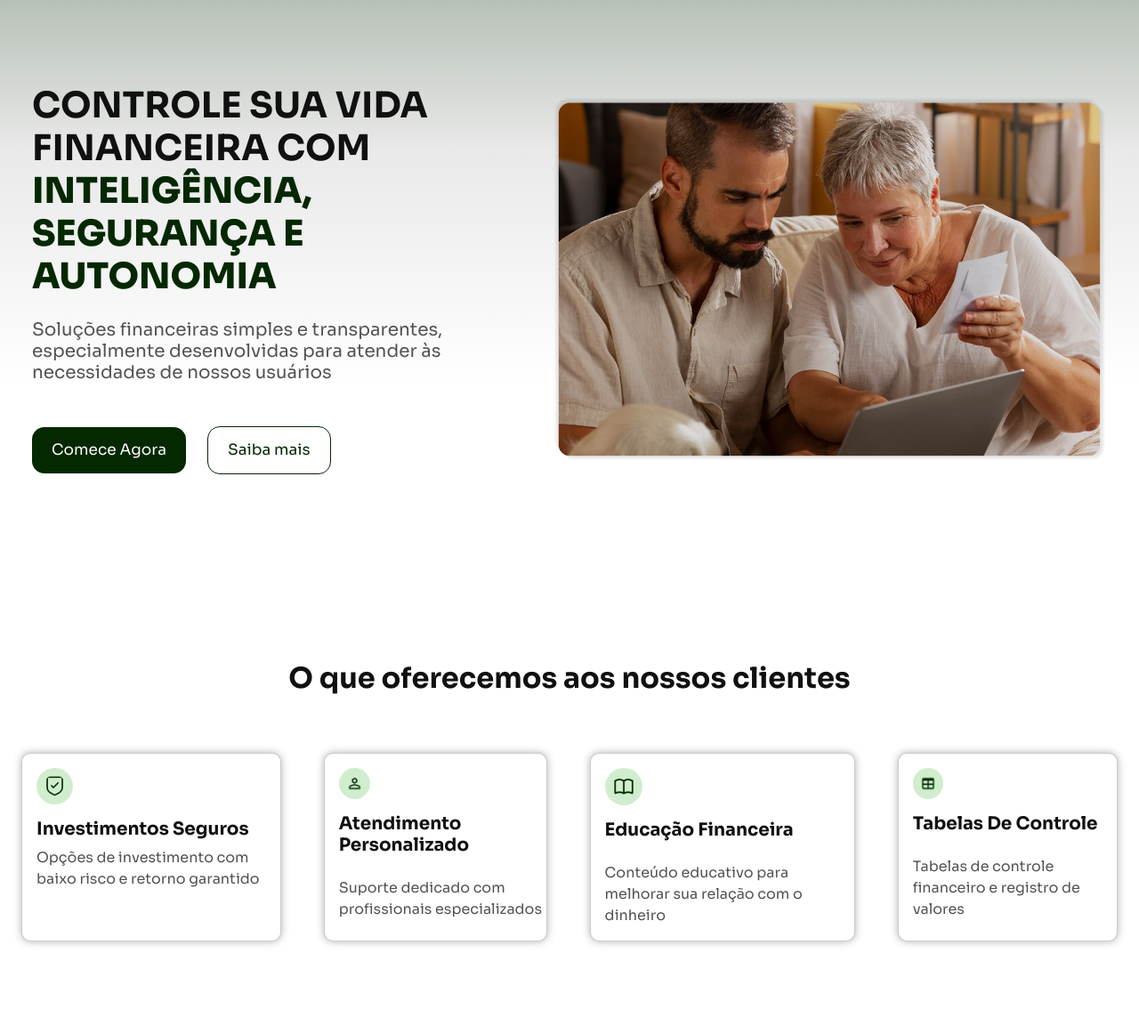
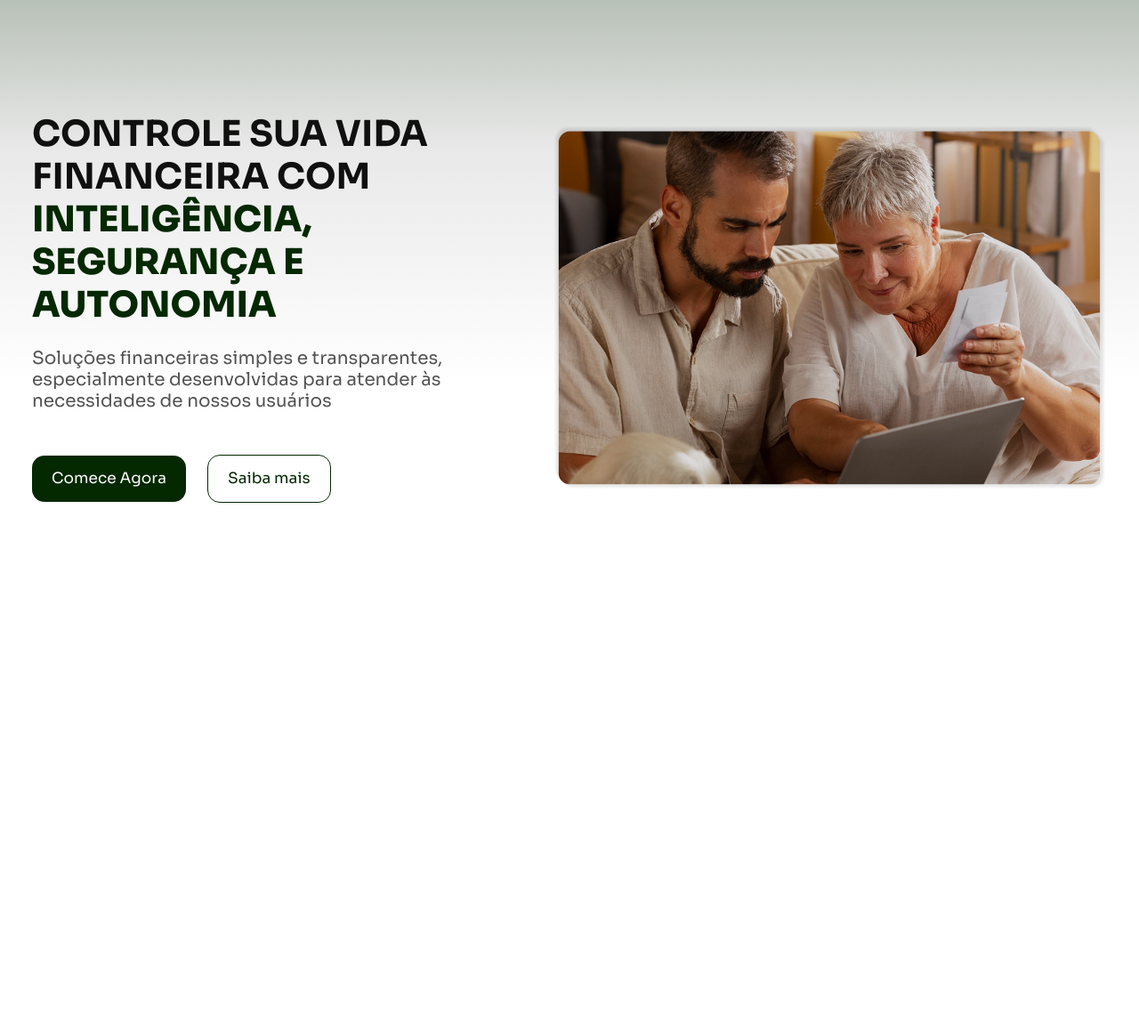
Before and after one commit to devfenrir/fyvofintech, a plain HTML site: page index.html in a window 1280 px wide. Shown: the part 95-1257 px from the top of the page at 89% size. Drawn offline with nearby package versions, Linux system fonts and the light colour scheme.

Commit message:
reeorganização do arquivo html

```diff
--- a/Assets/Css/estilos/style-pagina-principal.css
+++ b/Assets/Css/estilos/style-pagina-principal.css
@@ -134,6 +134,14 @@ header {
     background-color: #ace0a78f;
     padding: 8px;
     border-radius: 180px;
+}
+
+.mt-personalizada-40 {
+    margin-top: 40px;
+}
+
+.pt-personalizado-32 {
+    padding-top: 32px;
 }
 
 .w-logo-ajuste {
--- a/index.html
+++ b/index.html
@@ -62,7 +62,7 @@
   <main aria-label="Navegação Principal">
 
     <section aria-label="Controle Financeiro"
-      class="container-fluid section-principal-apresentacao gradiente-section-principal tamanho-section-principal">
+      class="pt-personalizado-32 container-fluid section-principal-apresentacao gradiente-section-principal tamanho-section-principal">
       <div class="section-principal-inicio d-flex align-items-center limita-conteudo">
         <div
           class="section-principal-apresentacao-esquerda d-flex flex-column gap-3 ajuste-section-principal w-75 pe-5">
@@ -88,7 +88,8 @@
       </div>
     </section>
 
-    <section aria-label="Oferecimentos" class="section-cards mt-5 limita-conteudo" id="oferecimentos-clientes">
+    <!-- O que oferecemos aos nossos clientes -->
+    <section aria-label="Oferecimentos" class="section-cards mt-personalizada-40 d-none limita-conteudo" id="oferecimentos-clientes">
       <h2 class="text-center destaque-texto-cinza-escuro fw-bold">O que oferecemos aos nossos clientes</h2>
       <div class="section-cards-oferecimentos d-md-flex ajuste-card gap-5">
         <div class="section-card-item bg-white d-flex flex-column border-estilizado-card pt-3 ps-3">
@@ -118,7 +119,7 @@
       </div>
     </section>
 
-    <section aria-label="Iniciativa" class="text-center mt-section bg-cor-verde tamanho-section-sobre-iniciativa">
+    <section aria-label="Iniciativa" class="bg-white text-center mt-section bg-cor-verde tamanho-section-sobre-iniciativa">
       <div class="limita-conteudo pt-4">
         <h2 id="sobre-nossa-iniciativa" class="destaque-texto-branco-basico fw-bold pt-3">Sobre nossa iniciativa</h2>
         <h5 class="section-iniciativa-paragrafo destaque-texto-branco-basico fw-light pt-3">A Fyvo é uma empresa
```
